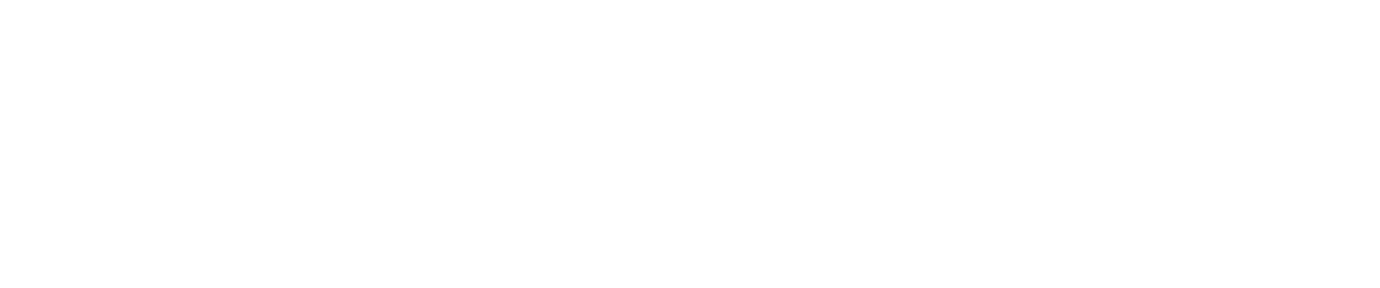
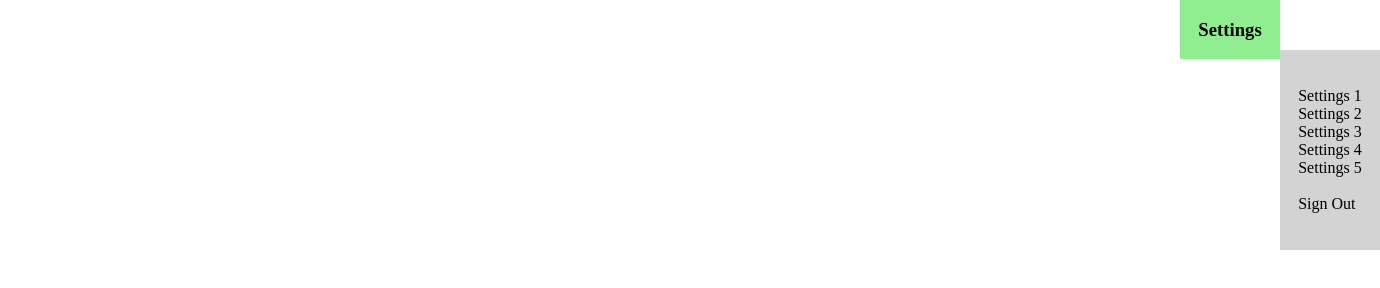
Before and after one commit to juhye7542/MDIA2190-lab, a plain HTML site: page index.html in a window 1280 px wide. Shown: the whole page, 1380 px wide, since content can reach past the window. Drawn offline with Linux system fonts and the light colour scheme.

Commit message:
adam changed

```diff
--- a/index.html
+++ b/index.html
@@ -2,7 +2,7 @@
 <html>
     <head>
         <title></title>
-        <link rel="stylesheet" href="">
+        <link rel="stylesheet" href="setting.css">
     </head>
     <body>
         <!-- HEADER -->
@@ -10,10 +10,31 @@
         <!-- HEADER END-->
 
 
+        <!-- SETTINGS -->
+            <div id=button onclick="press_button()">
+                <h3>Settings</h3>
+            </div>
+            <div id='main'>
+               Settings 1
+               <br>
+               Settings 2
+               <br>
+               Settings 3
+               <br>
+               Settings 4
+               <br>
+               Settings 5
+               <br>
+               <br>
+               Sign Out
+            </div>
+        <!-- SETTINGS END-->
+
+
         <!-- FOOTER -->
 
         <!-- FOOTER END-->
 
-        <script src=""></script>
+        <script src="setting.js"></script>
     </body>
 </html>
--- /dev/null
+++ b/setting.css
@@ -0,0 +1,24 @@
+body{
+    margin:0;
+}
+
+#main{
+    background-color: lightgray;
+    width:100px;
+    min-width: 100px;
+    height: 200px;
+    display: flex;
+    justify-content: center;
+    align-items: center;
+    position: absolute;
+    right:-100px;
+    top: 50px;
+}
+#button{
+    width: 100px;
+    position: absolute;
+    right:0px;
+    background-color: lightgreen;
+    display: flex;
+    justify-content: center;
+}
--- /dev/null
+++ b/setting.js
@@ -0,0 +1,6 @@
+var press_button = true
+
+if press_button = true(){
+    document.querySelector('#main').style.right = "0px"
+    press_button = false
+}
```
Also changed, not shown: setting.html (added, +23 -0 lines).
